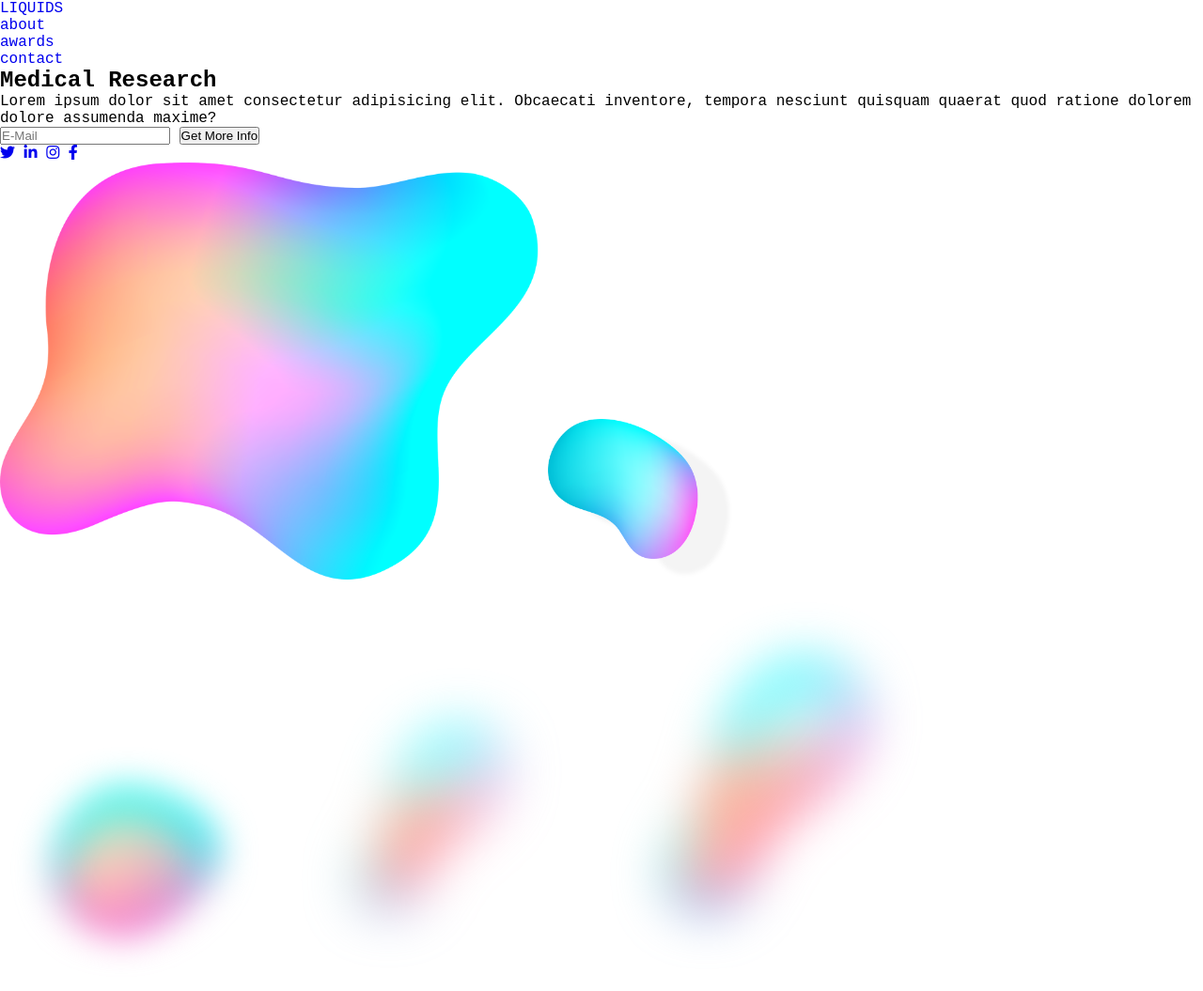
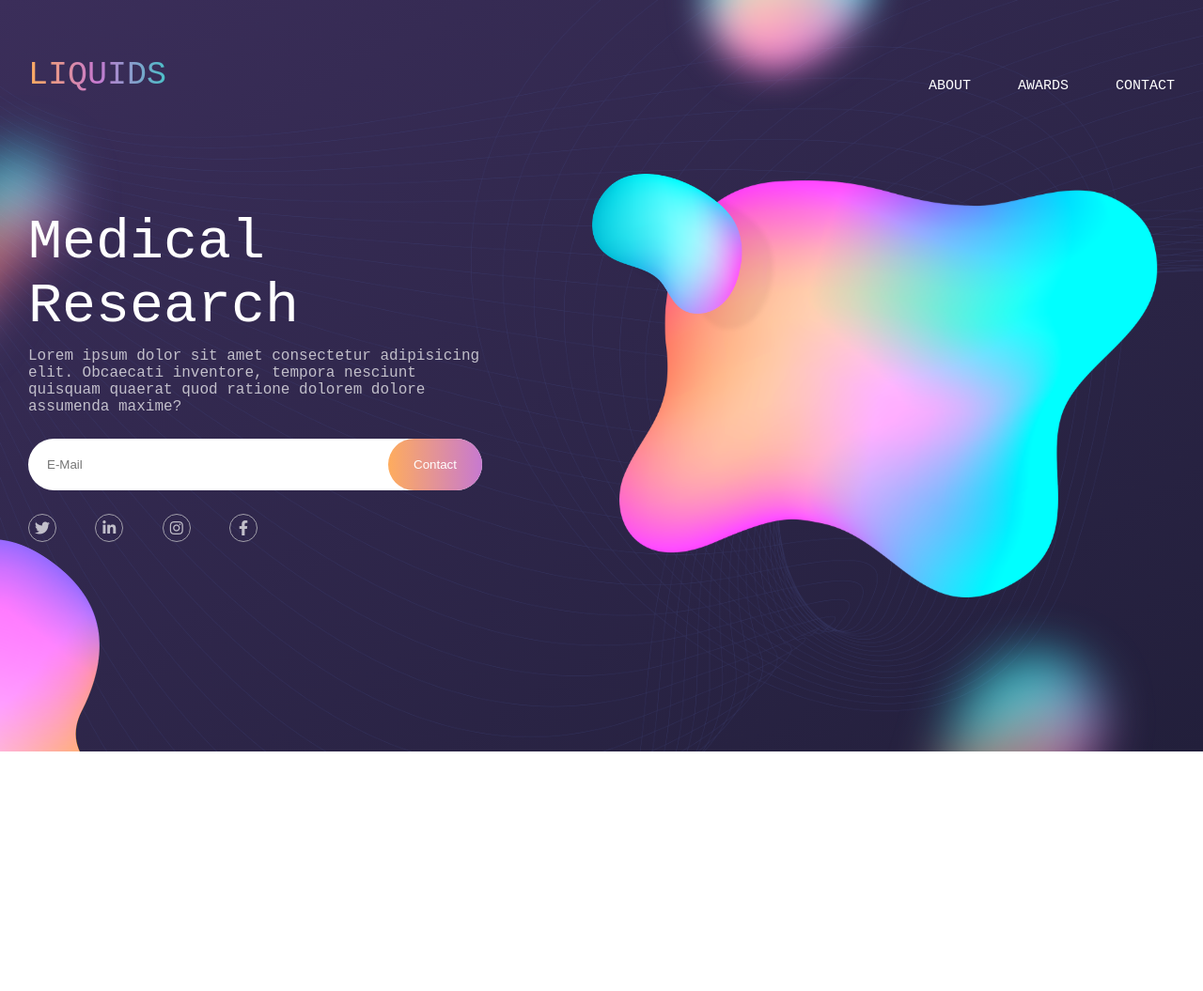
Before and after one commit to johannamag/animated-liquid-hero, a plain HTML site: page index.html in a window 1280 px wide. Shown: the top 1055 px of the page at 94% size. After the commit the page ends 800 px from the top, so only its background shows below. Drawn offline with Linux system fonts and the light colour scheme.

Commit message:
Added Styling and Animations

```diff
--- a/index.html
+++ b/index.html
@@ -14,7 +14,7 @@
     <header>
       <div class="container">
         <nav class="nav">
-          <a href="index.html" class="logo">LIQUIDS</a>
+          <a href="index.html" class="logo hue-shift">LIQUIDS</a>
           <ul class="nav-list">
             <li class="nav-item">
               <a href="#" class="nav-link">about</a>
@@ -46,7 +46,11 @@
                 placeholder="E-Mail"
                 required
               />
-              <input type="button" class="search-btn" value="Get More Info" />
+              <input
+                type="button"
+                class="search-btn hue-shift"
+                value="Contact"
+              />
             </div>
             <div class="sm-list">
               <a href="#" class="sm-link">
@@ -63,16 +67,16 @@
               </a>
             </div>
           </div>
-          <div class="image-group">
+          <div class="image-group hue-shift">
             <img src="./media/liq-5.png" alt="pic" class="large" />
             <img src="./media/liq-4.png" alt="pic" class="kidney" />
           </div>
         </div>
       </div>
-      <img src="./media/liq-1.png" alt="" class="liquid liquid-1" />
-      <img src="./media/liq-2.png" alt="" class="liquid liquid-2" />
-      <img src="./media/liq-3.png" alt="" class="liquid liquid-3" />
-      <img src="./media/liq-6.png" alt="" class="liquid liquid-4" />
+      <img src="./media/liq-1.png" alt="" class="liquid liquid-1 hue-shift" />
+      <img src="./media/liq-2.png" alt="" class="liquid liquid-2 hue-shift" />
+      <img src="./media/liq-3.png" alt="" class="liquid liquid-3 hue-shift" />
+      <img src="./media/liq-6.png" alt="" class="liquid liquid-4 hue-shift" />
     </section>
   </body>
 </html>
--- a/style.css
+++ b/style.css
@@ -20,3 +20,253 @@ a {
 img {
   max-width: 100%;
 }
+
+.hue-shift {
+  animation: hue-shift 5s infinite alternate;
+}
+
+.container {
+  max-width: 125rem;
+  margin: 0 auto;
+  padding: 0 1.5rem;
+}
+
+header {
+  position: absolute;
+  top: 0;
+  left: 0;
+  z-index: 1500;
+  width: 100%;
+}
+
+.nav {
+  height: 10rem;
+  display: flex;
+  align-items: flex-end;
+  justify-content: space-between;
+}
+
+.logo {
+  font-size: 3.5rem;
+  background: #feac5e; /* fallback for old browsers */
+  background: -webkit-linear-gradient(
+    to left,
+    #4bc0c8,
+    #c779d0,
+    #feac5e
+  ); /* Chrome 10-25, Safari 5.1-6 */
+  background: linear-gradient(
+    to left,
+    #4bc0c8,
+    #c779d0,
+    #feac5e
+  ); /* W3C, IE 10+/ Edge, Firefox 16+, Chrome 26+, Opera 12+, Safari 7+ */
+
+  -webkit-background-clip: text;
+  -webkit-text-fill-color: transparent;
+}
+
+.nav-list {
+  display: flex;
+  list-style: none;
+}
+
+.nav-item {
+  margin-right: 5rem;
+}
+
+.nav-item:last-child {
+  margin-right: 0;
+}
+
+.nav-link {
+  font-size: 1.5rem;
+  text-transform: uppercase;
+  color: #fff;
+  transition: all 0.3 ease-in-out;
+}
+
+.nav-link:hover {
+  opacity: 0.6;
+}
+
+.hero {
+  width: 100%;
+  min-height: 100vh;
+  background-image: linear-gradient(to bottom right, #3b2e5a, #221f3b);
+  position: relative;
+  overflow: hidden;
+  display: flex;
+  align-items: center;
+  z-index: 1;
+}
+
+.hero::before {
+  content: "";
+  position: absolute;
+  top: 0;
+  left: 0;
+  width: inherit;
+  height: 100vh;
+  background-image: url("./media/bg-pat.png");
+  background-size: cover;
+  opacity: 0.45;
+  z-index: -1;
+}
+
+.content {
+  display: grid;
+  grid-template-columns: 1fr 1fr;
+  align-items: center;
+}
+
+.content-details {
+  max-width: 80%;
+}
+
+.title {
+  font-size: 6rem;
+  color: #fff;
+  font-weight: lighter;
+  margin-bottom: 1rem;
+}
+
+.paragraph {
+  color: #fff;
+  opacity: 0.7;
+  margin-bottom: 2.5rem;
+}
+
+.search input {
+  border: none;
+  outline-width: 0;
+  border-radius: 5rem;
+  padding: 2rem;
+}
+
+.search {
+  display: flex;
+  margin-bottom: 2.5rem;
+}
+
+.search-bar {
+  width: calc(100% - 0.5rem);
+}
+
+.search-btn {
+  width: 10rem;
+  background: #feac5e; /* fallback for old browsers */
+  background: -webkit-linear-gradient(
+    to left,
+    #c779d0,
+    #feac5e
+  ); /* Chrome 10-25, Safari 5.1-6 */
+  background: linear-gradient(to left, #c779d0, #feac5e);
+  color: #fff;
+  cursor: pointer;
+  margin-left: -10rem;
+  transition: all 0.3s ease-in-out;
+}
+
+.search-btn:hover {
+  background: #c779d0;
+  background: -webkit-linear-gradient(to right, #c779d0, #feac5e);
+  background: linear-gradient(to right, #c779d0, #feac5e);
+}
+
+.sm-list {
+  display: flex;
+  justify-content: space-between;
+  align-items: center;
+  width: 50%;
+}
+
+.sm-link {
+  color: #fff;
+  opacity: 0.7;
+  width: 3rem;
+  height: 3rem;
+  border: 1px solid lightgray;
+  border-radius: 50%;
+  display: flex;
+  align-items: center;
+  justify-content: center;
+  transition: all 0.3s ease-in-out;
+}
+
+.sm-link:hover {
+  opacity: 1;
+  background: #c779d0;
+  background: -webkit-linear-gradient(to top left, #c779d0, #feac5e);
+  background: linear-gradient(to top left, #c779d0, #feac5e);
+}
+
+.image-group {
+  text-align: center;
+  position: relative;
+}
+
+.large {
+  animation: move-up 2s infinite alternate;
+}
+
+.kidney {
+  position: absolute;
+  top: 2.5rem;
+  left: -1rem;
+  z-index: 10;
+  animation: move-down 2s infinite alternate;
+}
+
+.liquid {
+  position: absolute;
+  z-index: -1;
+}
+
+.liquid-1 {
+  top: -14rem;
+  left: 70%;
+  transform: translateX(-70%);
+}
+
+.liquid-2 {
+  top: 8rem;
+  left: -17rem;
+}
+
+.liquid-3 {
+  right: 3rem;
+  bottom: -25rem;
+}
+
+.liquid-4 {
+  left: -21rem;
+  bottom: -17rem;
+}
+
+@keyframes move-up {
+  from {
+    transform: translateY(0);
+  }
+  to {
+    transform: translateY(2rem);
+  }
+}
+
+@keyframes move-down {
+  from {
+    transform: translateY(0);
+  }
+  to {
+    transform: translateY(-2rem);
+  }
+}
+
+@keyframes hue-shift {
+  from {
+    filter: hue-rotate(0);
+  }
+  to {
+    filter: hue-rotate(360deg);
+  }
+}
```
